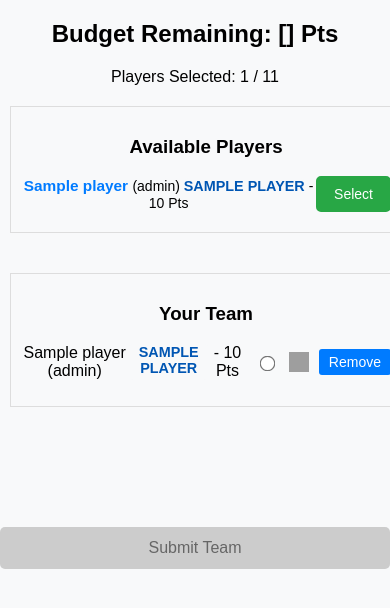
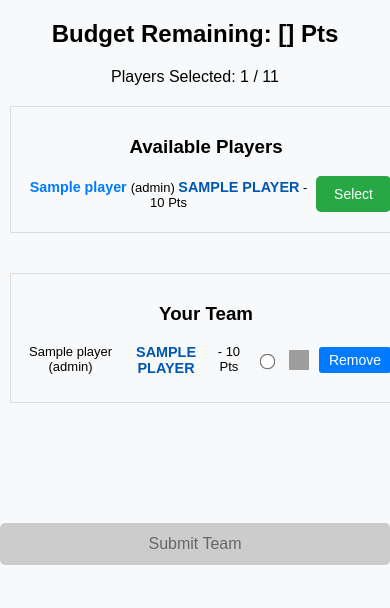
Before and after one commit to Thanseem007/FantasyCricket, a Flask app: template templates/index.html in a window 390 px wide. Shown: the part 86-694 px from the top of the page. Run offline with Flask 3, Linux system fonts and the light colour scheme; a user stored in the database is signed in; the template is opened without the code that fills it: most values are stand-ins (such as "Sample title", 1, 10 or a date in 2020); grey boxes are pictures that could not be loaded.

Commit message:
Updated player list style

```diff
--- a/templates/index.html
+++ b/templates/index.html
@@ -199,7 +199,7 @@
             }
 
             .player-item {
-                font-size: 14px;
+                font-size: 13px;
             }
 
             .select-btn {
@@ -253,9 +253,9 @@
             <div class="loader-container">
                 <div class="loader" id="loader"></div>
             </div>
-            <ul id="team-list">
+            <ul id="team-list" >
                 {% for player in team %}
-                <li>
+                <li style="font-size: 13px;" >
                     {{ player.name }} ({{ player.role }})
                     {% if player.team_name %}
                     <span class="team-name">{{ player.team_name }}</span>
```
